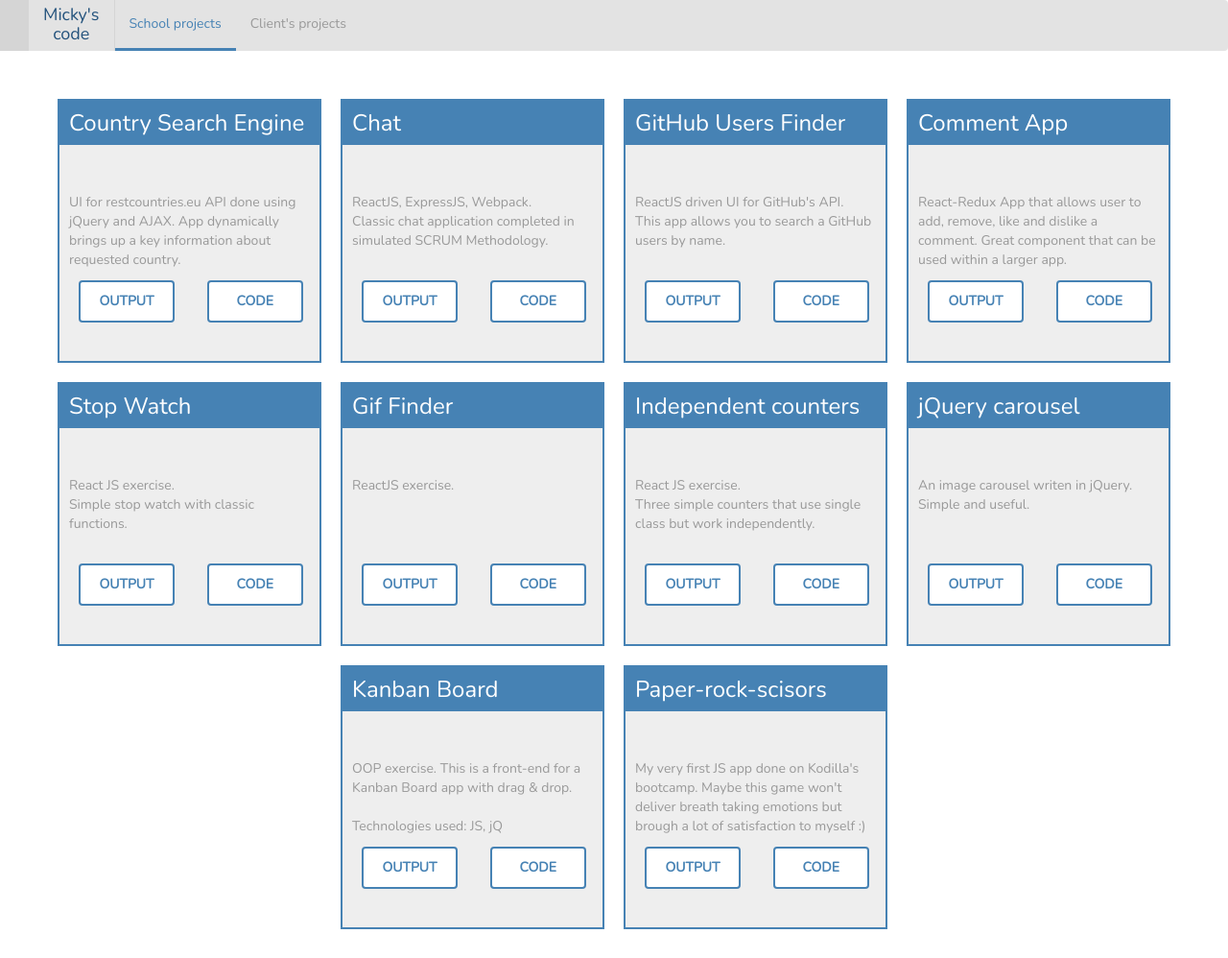
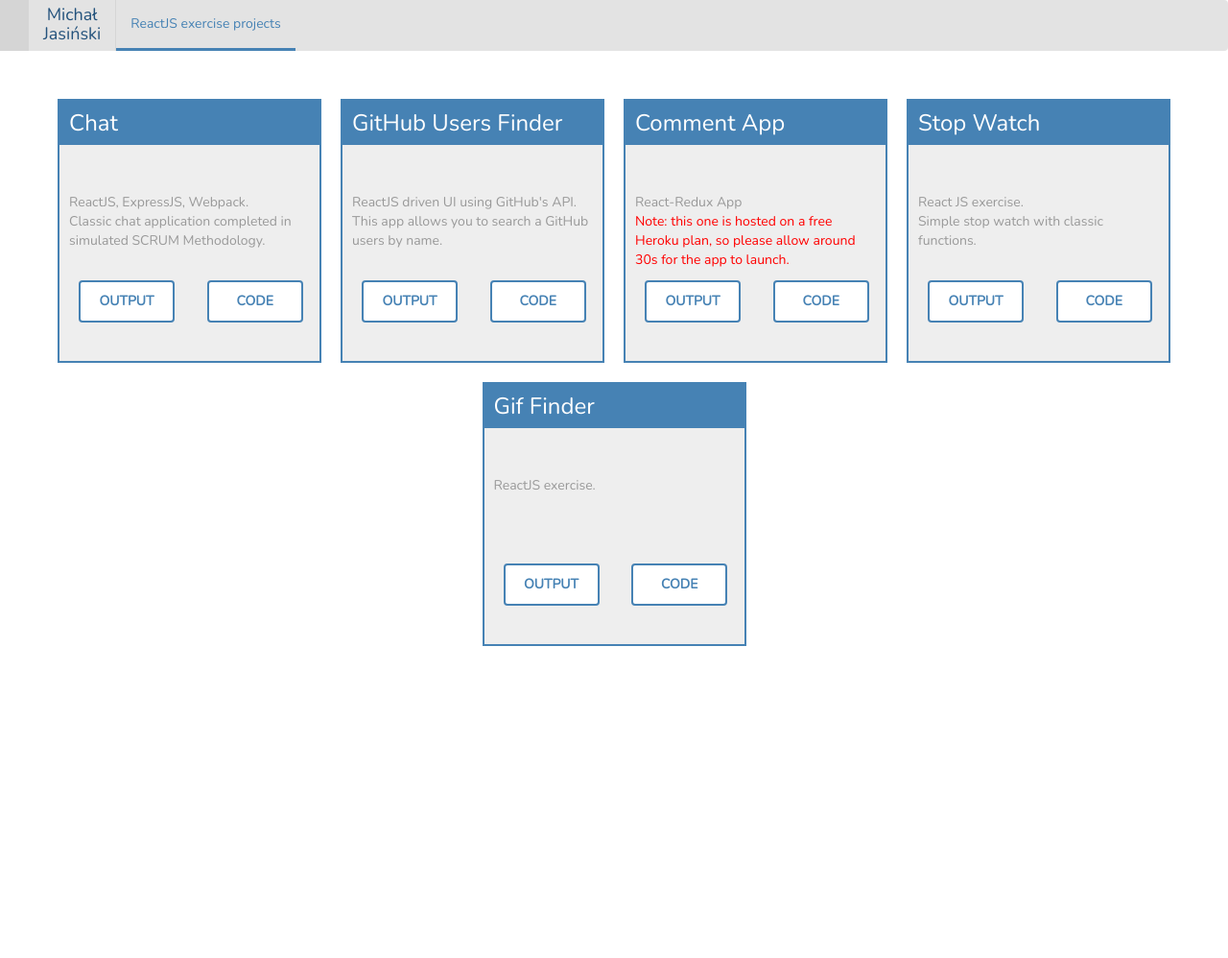
Before and after one commit to MickJasinski/Portfolio, a website: page index.html in a window 1280 px wide. Shown: the whole page at 96% size. After the commit the page ends 800 px from the top, so only its background shows below. Drawn offline with nearby package versions, Linux system fonts and the light colour scheme.

Commit message:
Updates.

```diff
--- a/index.html
+++ b/index.html
@@ -17,8 +17,8 @@
     <div class="navbox">
         <nav class="navbar navbar-light">
             <div class="container-fluid">
-                <a class="navbar-brand" href="#">Micky's
-                    <br>code</a>
+                <a class="navbar-brand" href="#">Michał
+                    <br>Jasiński</a>
                 <div class="navbar-header">
                     <button type="button" class="navbar-toggle" data-toggle="collapse" data-target="#myNavbar">
                         <span class="icon-bar"></span>
@@ -29,10 +29,7 @@
                 <div class="collapse navbar-collapse" id="myNavbar">
                     <ul class="nav navbar-nav">
                         <li class="active">
-                            <a href="index.html">School projects</a>
-                        </li>
-                        <li>
-                            <a href="client.html">Client's projects</a>
+                            <a href="index.html">ReactJS exercise projects</a>
                         </li>
                     </ul>
                 </div>
@@ -41,24 +38,6 @@
     </div>
 
     <div class="main">
-
-        <!-- card template
-
-        <div class="project">
-            <h3>Title</h3>
-            <p>Lorem, ipsum dolor sit amet consectetur adipisicing elit. Harum nisi facere dolore non, adipisci ullam?</p>
-            <a class="btn" href="" target="_blank">Output</a>
-            <a class="btn" href="" target="_blank">Code</a>
-        </div>
-
-        -->
-
-        <div class="project">
-            <h3>Country Search Engine</h3>
-            <p>UI for restcountries.eu API done using jQuery and AJAX. App dynamically brings up a key information about requested country.</p>
-            <div class="btns"><a class="btn" href="https://mickjasinski.github.io/12.6" target="_blank">Output</a>
-            <a class="btn" href="https://github.com/MickJasinski/12.6" target="_blank">Code</a></div>
-        </div>
 
         <div class="project">
             <h3>Chat</h3>
@@ -70,14 +49,16 @@
 
         <div class="project">
             <h3>GitHub Users Finder</h3>
-            <p>ReactJS driven UI for GitHub's API. <br>This app allows you to search a GitHub users by name.<br></p>
+            <p>ReactJS driven UI using GitHub's API. <br>This app allows you to search a GitHub users by name.<br></p>
             <div class="btns"><a class="btn" href="https://mickjasinski.github.io/15.9" target="_blank">Output</a>
             <a class="btn" href="https://github.com/MickJasinski/15.9" target="_blank">Code</a></div>
         </div>
 
         <div class="project">
             <h3>Comment App</h3>
-            <p>React-Redux App that allows user to add, remove, like and dislike a comment. Great component that can be used within a larger app.</p>
+            <p>React-Redux App
+            <br><span style="color:red;">Note: this one is hosted on a free Heroku plan, so please allow around 30s for the app to launch.
+            </span></p>
             <div class="btns"><a class="btn" href="https://appthumb.herokuapp.com/" target="_blank">Output</a>
             <a class="btn" href="https://github.com/MickJasinski/19.7" target="_blank">Code</a></div>
         </div>
@@ -96,37 +77,6 @@
             <a class="btn" href="https://github.com/MickJasinski/15.5" target="_blank">Code</a></div>
         </div>
 
-        <div class="project">
-            <h3>Independent counters</h3>
-            <p>React JS exercise.<br>Three simple counters that use single class but work independently.</p>
-            <div class="btns"><a class="btn" href="https://mickjasinski.github.io/14.6" target="_blank">Output</a>
-            <a class="btn" href="https://github.com/MickJasinski/14.6" target="_blank">Code</a></div>
-        </div>
-
-        <div class="project">
-            <h3>jQuery carousel</h3>
-            <p>An image carousel writen in jQuery. Simple and useful.</p>
-            <div class="btns"><a class="btn" href="https://mickjasinski.github.io/10.3" target="_blank">Output</a>
-            <a class="btn" href="https://github.com/MickJasinski/10.3" target="_blank">Code</a></div>
-        </div>
-
-        <div class="project">
-            <h3>Kanban Board</h3>
-            <p>OOP exercise. This is a front-end for a Kanban Board app with drag & drop.
-                <br>
-                <br>Technologies used: JS, jQ</p>
-            <div class="btns"><a class="btn" href="https://mickjasinski.github.io/11.6" target="_blank">Output</a>
-            <a class="btn" href="https://github.com/MickJasinski/11.6" target="_blank">Code</a></div>
-        </div>
-
-        <div class="project">
-            <h3>Paper-rock-scisors</h3>
-            <p>My very first JS app done on Kodilla's bootcamp. Maybe this game won't deliver breath
-                taking emotions but brough a lot of satisfaction to myself :)</p>
-            <div class="btns"><a class="btn" href="https://mickjasinski.github.io/9.7/" target="_blank">Output</a>
-            <a class="btn" href="https://github.com/MickJasinski/9.7" target="_blank">Code</a></div>
-        </div>
-
     </div>
 
 
```
